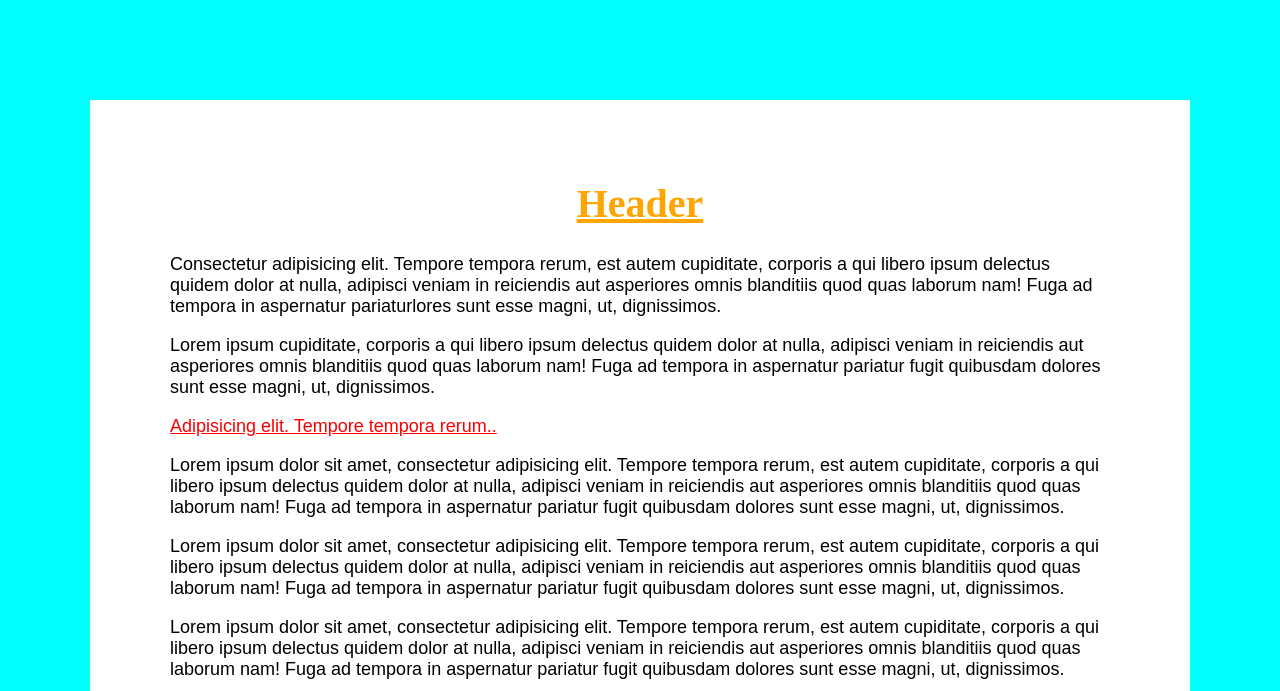
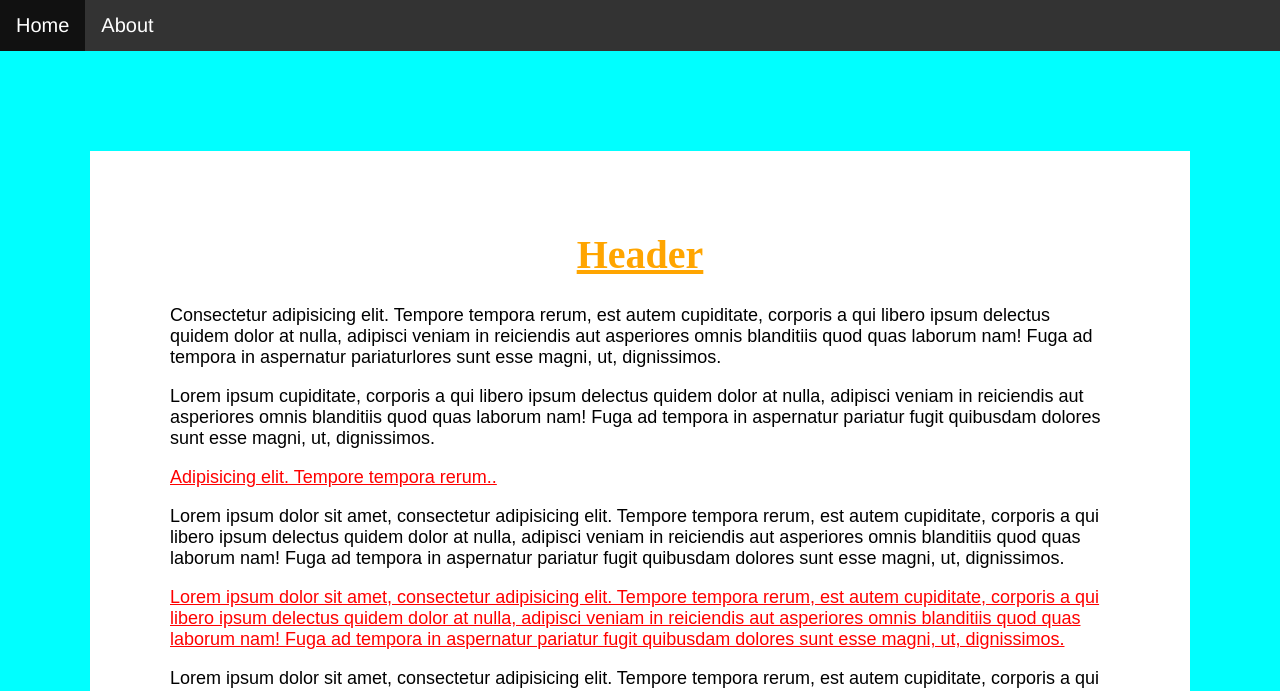
Before and after one commit to marcusbaer/testding, a website: page public/index.html in a window 1280 px wide. Shown: the top 691 px of the page. Drawn offline with Linux system fonts and the light colour scheme.

Commit message:
add navbar

```diff
--- a/public/index.html
+++ b/public/index.html
@@ -8,6 +8,13 @@
 </head>
 <body>
 
+  <nav id="main">
+        <ul>
+          <li><a href="#">Home</a></li>
+          <li><a href="#">About</a></li>
+        </ul>
+      </nav>
+
   <div class="site-wrap">
 
     <h1>Header </h1>
@@ -16,7 +23,7 @@
     <p>Lorem ipsum cupiditate, corporis a qui libero ipsum delectus quidem dolor at nulla, adipisci veniam in reiciendis aut asperiores omnis blanditiis quod quas laborum nam! Fuga ad tempora in aspernatur pariatur fugit quibusdam dolores sunt esse magni, ut, dignissimos.</p>
     <p class="important">Adipisicing elit. Tempore tempora rerum..</p>
     <p>Lorem ipsum dolor sit amet, consectetur adipisicing elit. Tempore tempora rerum, est autem cupiditate, corporis a qui libero ipsum delectus quidem dolor at nulla, adipisci veniam in reiciendis aut asperiores omnis blanditiis quod quas laborum nam! Fuga ad tempora in aspernatur pariatur fugit quibusdam dolores sunt esse magni, ut, dignissimos.</p>
-    <p>Lorem ipsum dolor sit amet, consectetur adipisicing elit. Tempore tempora rerum, est autem cupiditate, corporis a qui libero ipsum delectus quidem dolor at nulla, adipisci veniam in reiciendis aut asperiores omnis blanditiis quod quas laborum nam! Fuga ad tempora in aspernatur pariatur fugit quibusdam dolores sunt esse magni, ut, dignissimos.</p>
+    <p class="important">Lorem ipsum dolor sit amet, consectetur adipisicing elit. Tempore tempora rerum, est autem cupiditate, corporis a qui libero ipsum delectus quidem dolor at nulla, adipisci veniam in reiciendis aut asperiores omnis blanditiis quod quas laborum nam! Fuga ad tempora in aspernatur pariatur fugit quibusdam dolores sunt esse magni, ut, dignissimos.</p>
     <p>Lorem ipsum dolor sit amet, consectetur adipisicing elit. Tempore tempora rerum, est autem cupiditate, corporis a qui libero ipsum delectus quidem dolor at nulla, adipisci veniam in reiciendis aut asperiores omnis blanditiis quod quas laborum nam! Fuga ad tempora in aspernatur pariatur fugit quibusdam dolores sunt esse magni, ut, dignissimos.</p>
 
     <img src="https://upload.wikimedia.org/wikipedia/commons/8/8e/Eyjafjallaj%C3%B6kull.jpeg" width="400" height="400" class="align-left slide-in">
--- a/public/style.css
+++ b/public/style.css
@@ -85,3 +85,33 @@ html {
     background-color: #4CAF50; /* Green */
     color: white;
 }
+
+#main {
+  list-style-type: none;
+  margin: 0;
+  padding: 0;
+}
+ul {
+  list-style-type: none;
+  margin: 0;
+  padding: 0;
+  overflow: hidden;
+  background-color: #333;
+}
+
+li {
+  float: left;
+}
+
+li a {
+  display: block;
+  color: white;
+  text-align: center;
+  padding: 14px 16px;
+  text-decoration: none;
+}
+
+/* Change the link color to #111 (black) on hover */
+li a:hover {
+  background-color: #111;
+}
```
